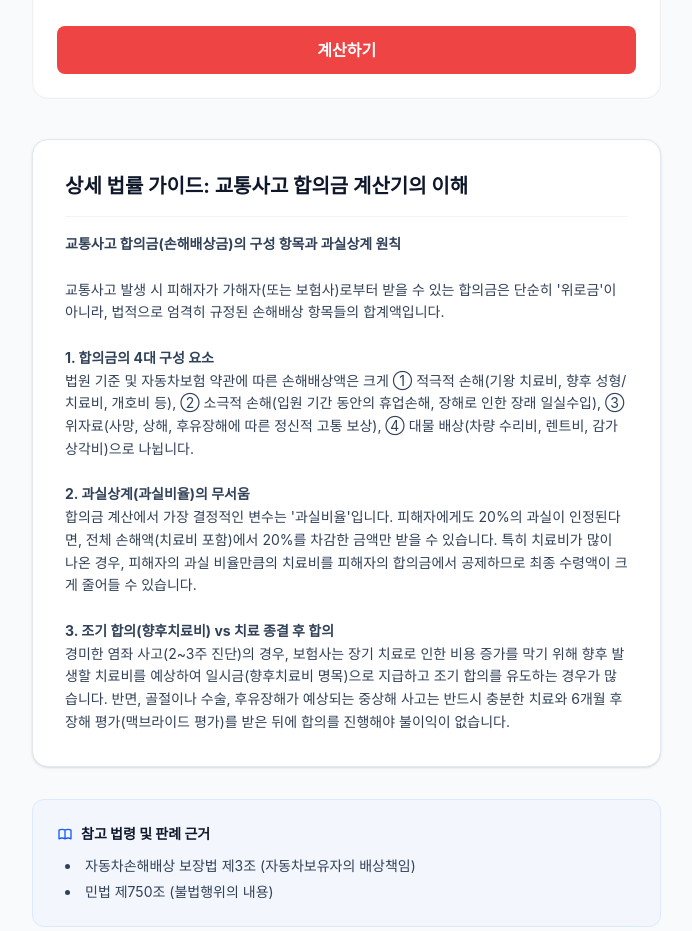
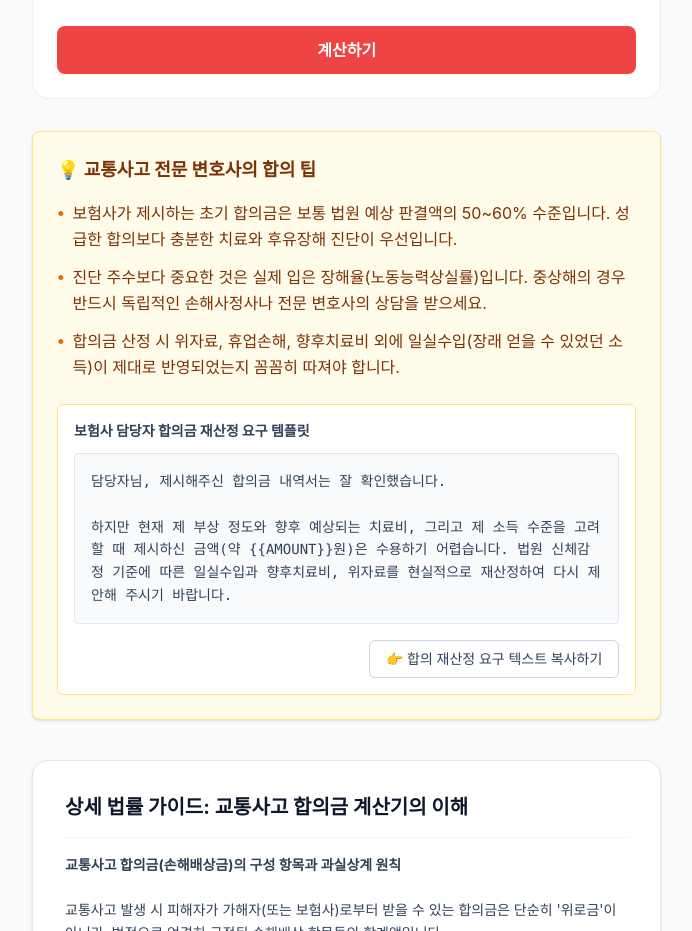
Before and after one commit to SublimerNJ/law-calc, a Next.js app: page /tools/traffic/accident-settlement in a window 1280 px wide. Shown: the part 823-1754 px from the top of the page, without its empty margins (128-820 px from the left). Built offline with nearby package versions, Linux system fonts and the light colour scheme; no server answers; a web font is replaced by a local one.

Commit message:
feat(38-02): integrate ActionInsight component to traffic/criminal calculators
- Added ActionInsight at the bottom of the layout for accident-settlement, drunk-driving, fine-penalty, bail
- Removed unneeded actionData prop and import, using calculatorId instead

```diff
--- a/src/app/tools/traffic/accident-settlement/page.tsx
+++ b/src/app/tools/traffic/accident-settlement/page.tsx
@@ -2,6 +2,7 @@
 
 import { useState } from 'react';
 import CalculatorLayout from '@/components/ui/CalculatorLayout';
+import { ActionInsight } from '@/components/ui/ActionInsight';
 import { TOOLS, CATEGORIES } from '@/lib/tools-data';
 
 const tool = TOOLS.find(t => t.id === 'accident-settlement')!;
@@ -261,6 +262,8 @@ export default function AccidentSettlementPage() {
           </div>
         </div>
       )}
+
+      <ActionInsight calculatorId="accident-settlement" />
     </CalculatorLayout>
   );
 }
--- a/src/app/tools/traffic/bail/page.tsx
+++ b/src/app/tools/traffic/bail/page.tsx
@@ -2,6 +2,7 @@
 
 import { useState } from 'react';
 import CalculatorLayout from '@/components/ui/CalculatorLayout';
+import { ActionInsight } from '@/components/ui/ActionInsight';
 import { TOOLS, CATEGORIES } from '@/lib/tools-data';
 
 const tool = TOOLS.find(t => t.id === 'bail')!;
@@ -305,6 +306,8 @@ export default function BailPage() {
           <p className="text-xs text-gray-500 mt-4">법적 근거: 형사소송법 제94조(보석), 제95조(필요적 보석), 제96조(임의적 보석), 제99조(보석 조건), 제102조(보석 취소), 제103조(보증금 몰취) | 보석 관련 문의는 담당 변호인과 상담하세요</p>
         </div>
       )}
+
+      <ActionInsight calculatorId="bail" />
     </CalculatorLayout>
   );
 }
--- a/src/app/tools/traffic/drunk-driving/page.tsx
+++ b/src/app/tools/traffic/drunk-driving/page.tsx
@@ -2,6 +2,7 @@
 
 import { useState } from 'react';
 import CalculatorLayout from '@/components/ui/CalculatorLayout';
+import { ActionInsight } from '@/components/ui/ActionInsight';
 import { TOOLS, CATEGORIES } from '@/lib/tools-data';
 
 const tool = TOOLS.find(t => t.id === 'drunk-driving')!;
@@ -313,6 +314,8 @@ export default function DrunkDrivingPage() {
           ))}
         </ol>
       </div>
+
+      <ActionInsight calculatorId="drunk-driving" />
     </CalculatorLayout>
   );
 }
--- a/src/app/tools/traffic/fine-penalty/page.tsx
+++ b/src/app/tools/traffic/fine-penalty/page.tsx
@@ -2,6 +2,7 @@
 
 import { useState } from 'react';
 import CalculatorLayout from '@/components/ui/CalculatorLayout';
+import { ActionInsight } from '@/components/ui/ActionInsight';
 import { TOOLS, CATEGORIES } from '@/lib/tools-data';
 
 const tool = TOOLS.find(t => t.id === 'fine-penalty')!;
@@ -287,6 +288,8 @@ export default function FinePenaltyPage() {
           ))}
         </ul>
       </div>
+
+      <ActionInsight calculatorId="fine-penalty" />
     </CalculatorLayout>
   );
 }
```
